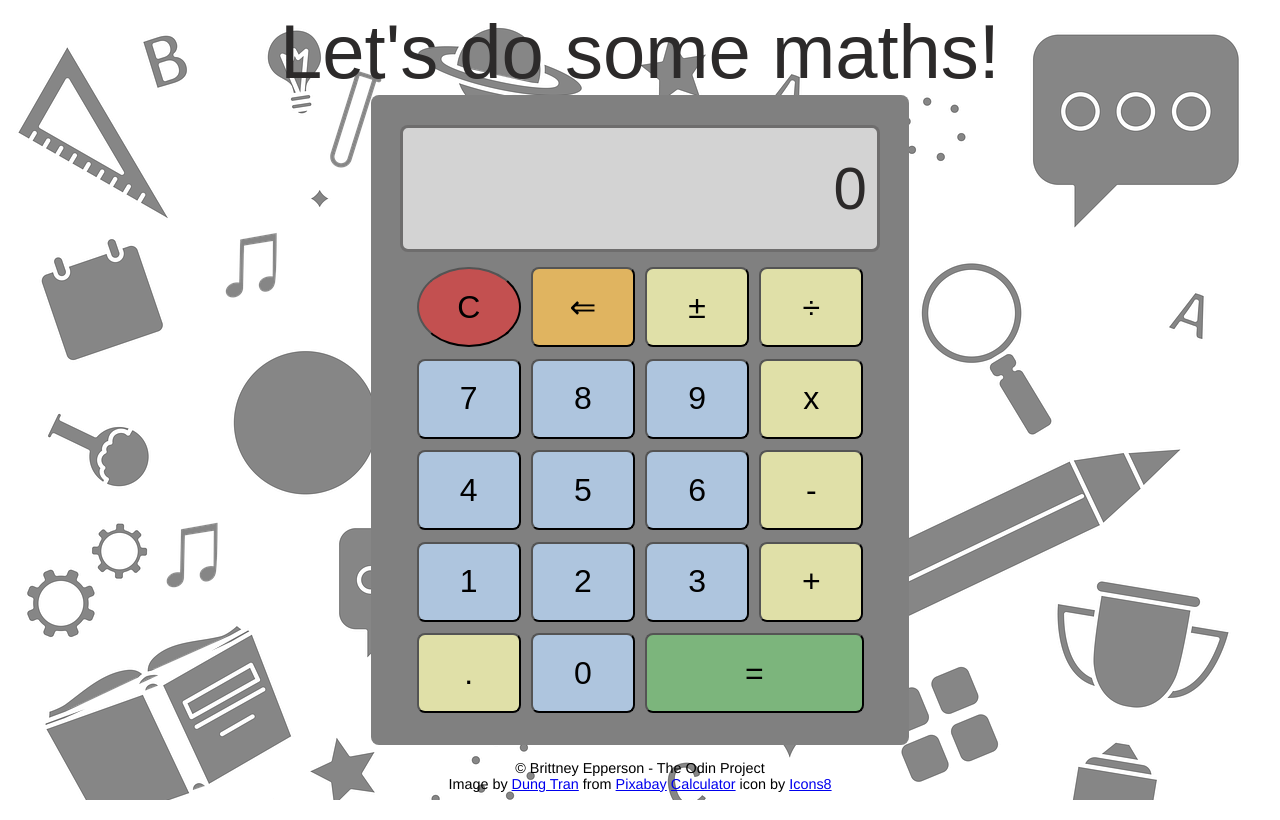
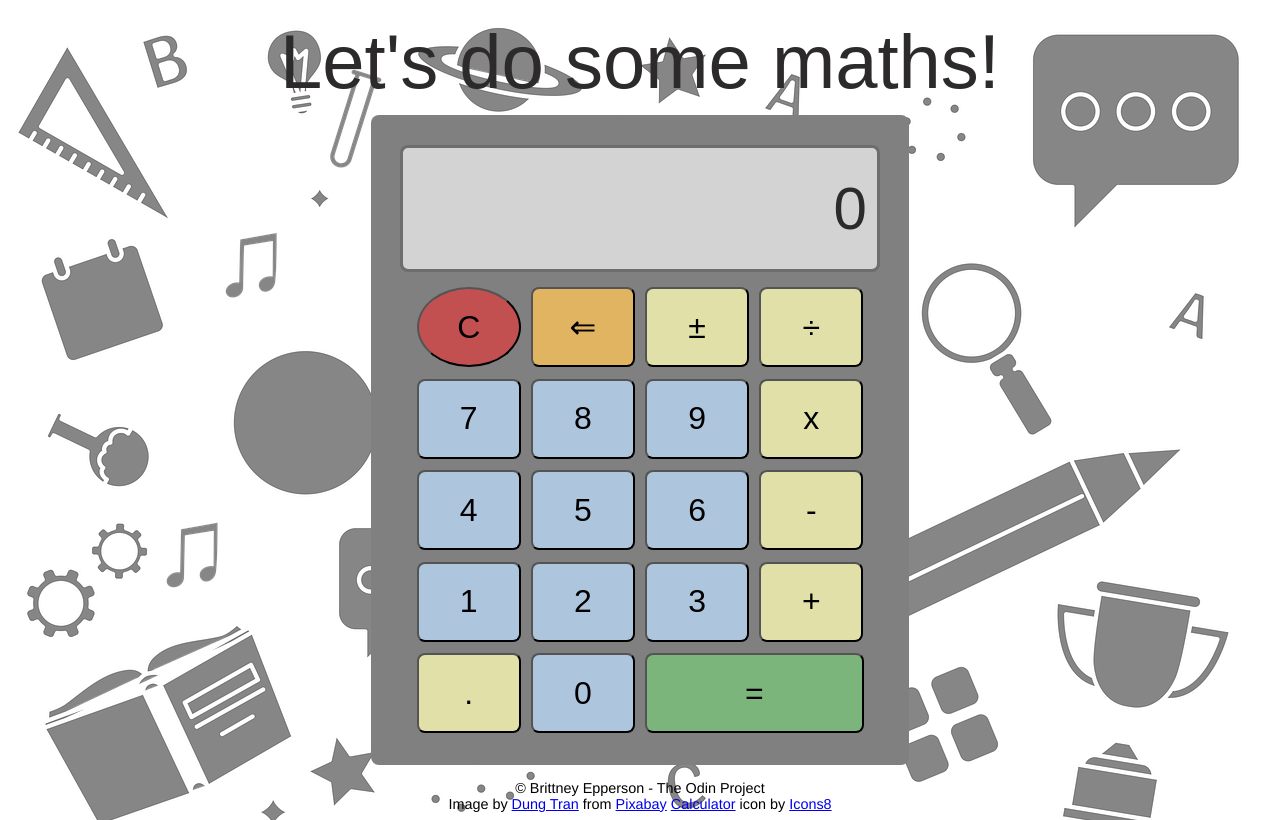
Before and after one commit to ha-x-3/odin-calculator, a plain HTML site: page index.html in a window 1280 px wide. Drawn offline with Linux system fonts and the light colour scheme.

Commit message:
Adjusted body spacing

```diff
--- a/styles.css
+++ b/styles.css
@@ -1,7 +1,7 @@
 body {
   display: flex;
   flex-direction: column;
-  justify-content: center;
+  justify-content: space-between;
   align-items: center;
   font-family: Helvetica, sans-serif;
   background-image: url(img/background.png);
@@ -10,7 +10,7 @@ body {
 header {
   font-size: 4.75em;
   font-family: "Math Time!", sans-serif;
-  margin: 0;
+  margin: 10px;
   color: rgb(44, 42, 42);
 }
 
```
